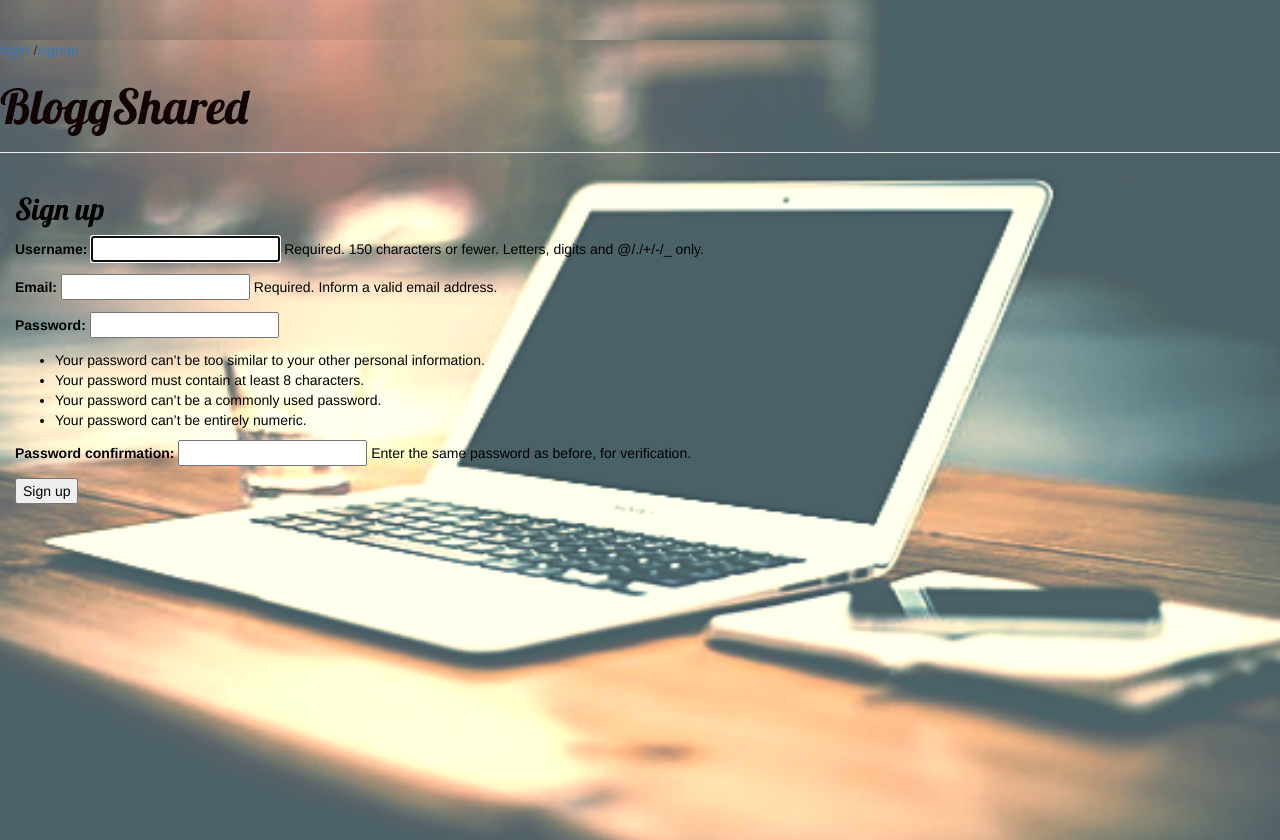
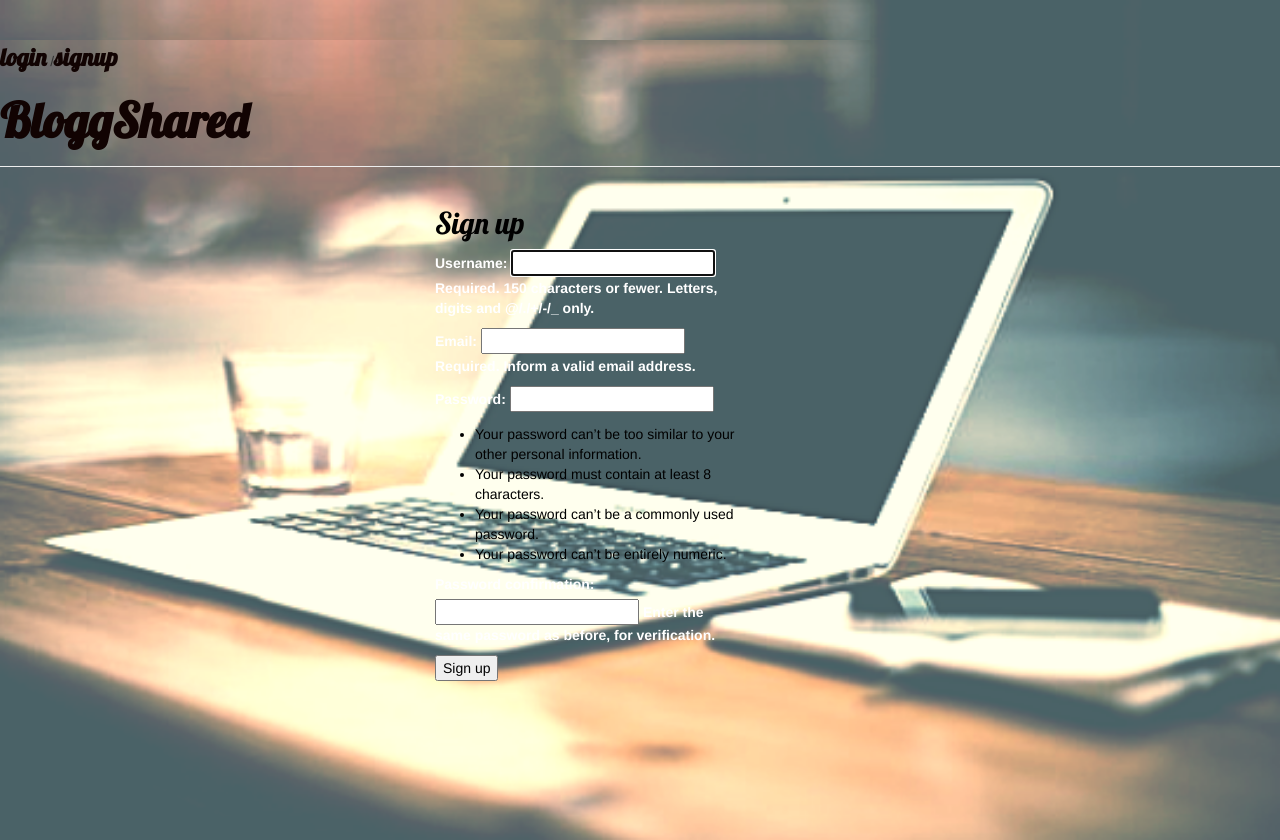
Before and after one commit to deadlyhallows/my-first-blog2, a Django app: page /signup/ in a window 1280 px wide. Run offline with Django 3.2, Linux system fonts and the light colour scheme; some libraries are stand-ins or nearby versions.

Commit message:
fix:overridden classes loading problem solved1.1

```diff
--- a/blog/static/css/blog.css
+++ b/blog/static/css/blog.css
@@ -1,4 +1,15 @@
 @import url(//fonts.googleapis.com/css?family=Lobster&subset=latin,latin-ext);
+p,a{color:white;
+            font-weight: bold;}
+
+.logs{color: #110302;
+                font-family: 'Lobster', cursive;
+                font-size:24px;}
+
+form {
+                width: 300px;
+                margin: 0 auto;}
+
 
 
 .page-header h1 a {
--- a/blog/templates/blog/post_list.html
+++ b/blog/templates/blog/post_list.html
@@ -5,7 +5,7 @@
         <style>
             p,a{color:white;
             font-weight: bold;}
-        </style>
+        </style>svdubyn
     {% for post in posts %}
         <div class="post">
             <div class="date">
--- a/mysite/settings.py
+++ b/mysite/settings.py
@@ -26,7 +26,7 @@ BASE_DIR = os.path.dirname(os.path.dirname(os.path.abspath(__file__)))
 SECRET_KEY = 'p*2jtf_ui#7_msi4^g=i1otep*sujxgmry2kz^y&wqq!#t6a9m'
 
 # SECURITY WARNING: don't run with debug turned on in production!
-DEBUG = True
+DEBUG = False
 
 
 ALLOWED_HOSTS = ['127.0.0.1', '.pythonanywhere.com']
```
